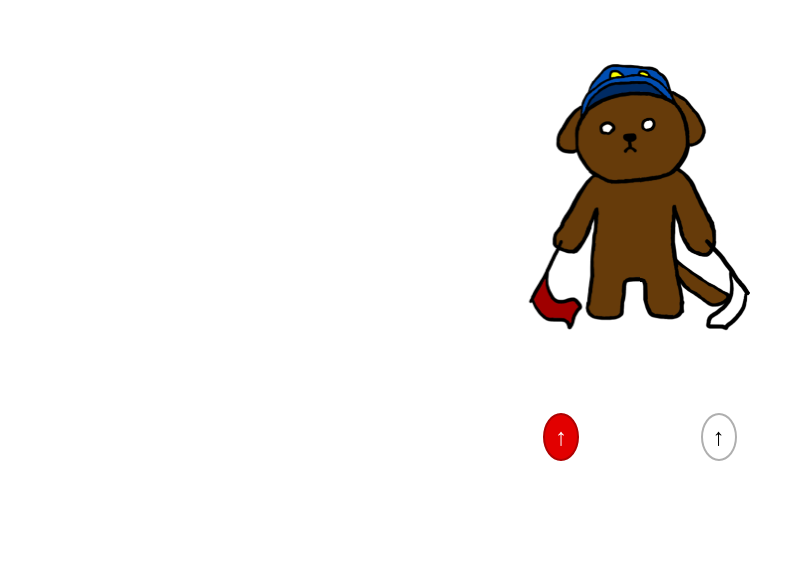
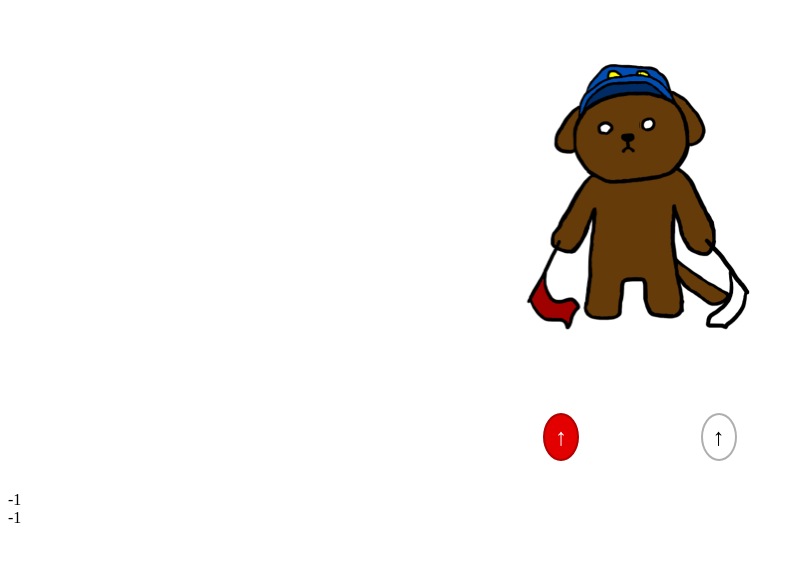
Before and after one commit to c5meg1012/vue-flag, a Vue app: page / in a window 1280 px wide. Shown: the top 562 px of the page, without its empty margins (0-805 px from the left). Built offline with nearby package versions, Linux system fonts and the light colour scheme.

Commit message:
コンポネント化した状態で動くようにした

```diff
--- a/src/App.vue
+++ b/src/App.vue
@@ -1,7 +1,17 @@
 <template>
   <div>
-    <polidog></polidog>
-    <buttons></buttons>
+    <polidog
+      :leftFlagState="leftFlagState"
+      :rightFlagState="rightFlagState">
+    </polidog>
+    <buttons
+      :leftButtonState="leftButtonState"
+      :rightButtonState="rightButtonState"
+      @setFlagState="setFlagState"
+      @setButtonArrows="setButtonArrows">
+    </buttons>
+    <div>{{rightFlagState}}</div>
+    <div>{{leftFlagState}}</div>
   </div>
 </template>
 
@@ -14,32 +24,30 @@
     components: {
       Polidog,
       Buttons
+    },
+    data () {
+      return {
+        leftFlagState: -1,
+        rightFlagState: -1,
+        leftButtonState: 1,
+        rightButtonState: 1
+      }
+    },
+    methods: {
+      setFlagState (hand) {
+        if (hand === 'left') {
+          this.leftFlagState *= -1
+        } else {
+          this.rightFlagState *= -1
+        }
+      },
+      setButtonArrows (hand) {
+        if (hand === 'left') {
+          this.leftButtonState *= -1
+        } else {
+          this.rightButtonState *= -1
+        }
+      }
     }
-    // methods: {
-    //   moveFlag (hand) {
-    //     let buttunClass = '.js_' + hand + '_button'
-    //     let button = document.querySelector(buttunClass)
-    //     let flagClass = '.js_' + hand + '_flag'
-    //     let flag = document.querySelector(flagClass)
-    //     this.changeButton(button)
-    //     this.changeFlag(flag)
-    //   },
-    //   changeButton (button) {
-    //     if (button.classList.contains('raise')) {
-    //       button.innerHTML = '↑'
-    //       button.classList.remove('raise')
-    //     } else {
-    //       button.innerHTML = '↓'
-    //       button.classList.add('raise')
-    //     }
-    //   },
-    //   changeFlag (flag) {
-    //     if (flag.classList.contains('raise')) {
-    //       flag.classList.remove('raise')
-    //     } else {
-    //       flag.classList.add('raise')
-    //     }
-    //   }
-    // }
   }
 </script>
--- a/src/components/Buttons.vue
+++ b/src/components/Buttons.vue
@@ -2,12 +2,16 @@
   <div>
     <div class="buttons">
       <div class="item">
-        <!-- <button class="right js_right_button" @click.stop="moveFlag('right')">↑</button> -->
-        <button class="right js_right_button">↑</button>
+        <button class="right" @click.stop="moveFlag('right')">
+          <span v-if="rightButtonState === 1">↑</span>
+          <span v-else>↓</span>
+        </button>
       </div>
       <div class="item">
-        <!-- <button class="left js_left_button" @click.stop="moveFlag('left')">↑</button> -->
-        <button class="left js_left_button">↑</button>
+        <button class="left" @click.stop="moveFlag('left')">
+          <span v-if="leftButtonState === 1">↑</span>
+          <span v-else>↓</span>
+        </button>
       </div>
     </div>
   </div>
@@ -15,33 +19,17 @@
 
 <script>
   export default {
-    name: 'buttons'
-    // methods: {
-    //   moveFlag (hand) {
-    //     let buttunClass = '.js_' + hand + '_button'
-    //     let button = document.querySelector(buttunClass)
-    //     let flagClass = '.js_' + hand + '_flag'
-    //     let flag = document.querySelector(flagClass)
-    //     this.changeButton(button)
-    //     this.changeFlag(flag)
-    //   },
-    //   changeButton (button) {
-    //     if (button.classList.contains('raise')) {
-    //       button.innerHTML = '↑'
-    //       button.classList.remove('raise')
-    //     } else {
-    //       button.innerHTML = '↓'
-    //       button.classList.add('raise')
-    //     }
-    //   },
-    //   changeFlag (flag) {
-    //     if (flag.classList.contains('raise')) {
-    //       flag.classList.remove('raise')
-    //     } else {
-    //       flag.classList.add('raise')
-    //     }
-    //   }
-    // }
+    name: 'buttons',
+    props: {
+      leftButtonState: Number,
+      rightButtonState: Number
+    },
+    methods: {
+      moveFlag (hand) {
+        this.$emit('setFlagState', hand)
+        this.$emit('setButtonArrows', hand)
+      }
+    }
 }
 </script>
 
--- a/src/components/Polidog.vue
+++ b/src/components/Polidog.vue
@@ -1,9 +1,13 @@
 <template>
   <div>
     <div class="polidog">
-      <div class="right js_right_flag">
+      <div class="right">
+        <img v-if="rightFlagState === 1" src="../../static/img/polidog_flag_raise_right.png">
+        <img v-else src="../../static/img/polidog_flag_right.png">
       </div>
-      <div class="left js_left_flag">
+      <div class="left">
+        <img v-if="leftFlagState === 1" src="../../static/img/polidog_flag_raise_left.png">
+        <img v-else src="../../static/img/polidog_flag_left.png">
       </div>
     </div>
   </div>
@@ -11,33 +15,11 @@
 
 <script>
   export default {
-    name: 'polidog'
-    // methods: {
-    //   moveFlag (hand) {
-    //     let buttunClass = '.js_' + hand + '_button'
-    //     let button = document.querySelector(buttunClass)
-    //     let flagClass = '.js_' + hand + '_flag'
-    //     let flag = document.querySelector(flagClass)
-    //     this.changeButton(button)
-    //     this.changeFlag(flag)
-    //   },
-    //   changeButton (button) {
-    //     if (button.classList.contains('raise')) {
-    //       button.innerHTML = '↑'
-    //       button.classList.remove('raise')
-    //     } else {
-    //       button.innerHTML = '↓'
-    //       button.classList.add('raise')
-    //     }
-    //   },
-    //   changeFlag (flag) {
-    //     if (flag.classList.contains('raise')) {
-    //       flag.classList.remove('raise')
-    //     } else {
-    //       flag.classList.add('raise')
-    //     }
-    //   }
-    // }
+    name: 'polidog',
+    props: {
+      leftFlagState: Number,
+      rightFlagState: Number
+    }
   }
 </script>
 
@@ -53,30 +35,11 @@
     .left {
       width: 50%;
       float: left;
-      height: 0;
-      padding-top: 315px;
     }
 
-    .right {
-      background-image: url('../../static/img/polidog_flag_right.png');
-      background-repeat: no-repeat;
-      background-position: 2px center;
-      background-size: cover;
-
-      &.raise {
-        background-image: url('../../static/img/polidog_flag_raise_right.png');
-        background-position: 0 center;
-      }
-    }
-
-    .left {
-      background-image: url('../../static/img/polidog_flag_left.png');
-      background-repeat: no-repeat;
-      background-size: cover;
-
-      &.raise {
-        background-image: url('../../static/img/polidog_flag_raise_left.png');
-      }
+    img {
+      display: block;
+      width: 100%;
     }
   }
 </style>
```
